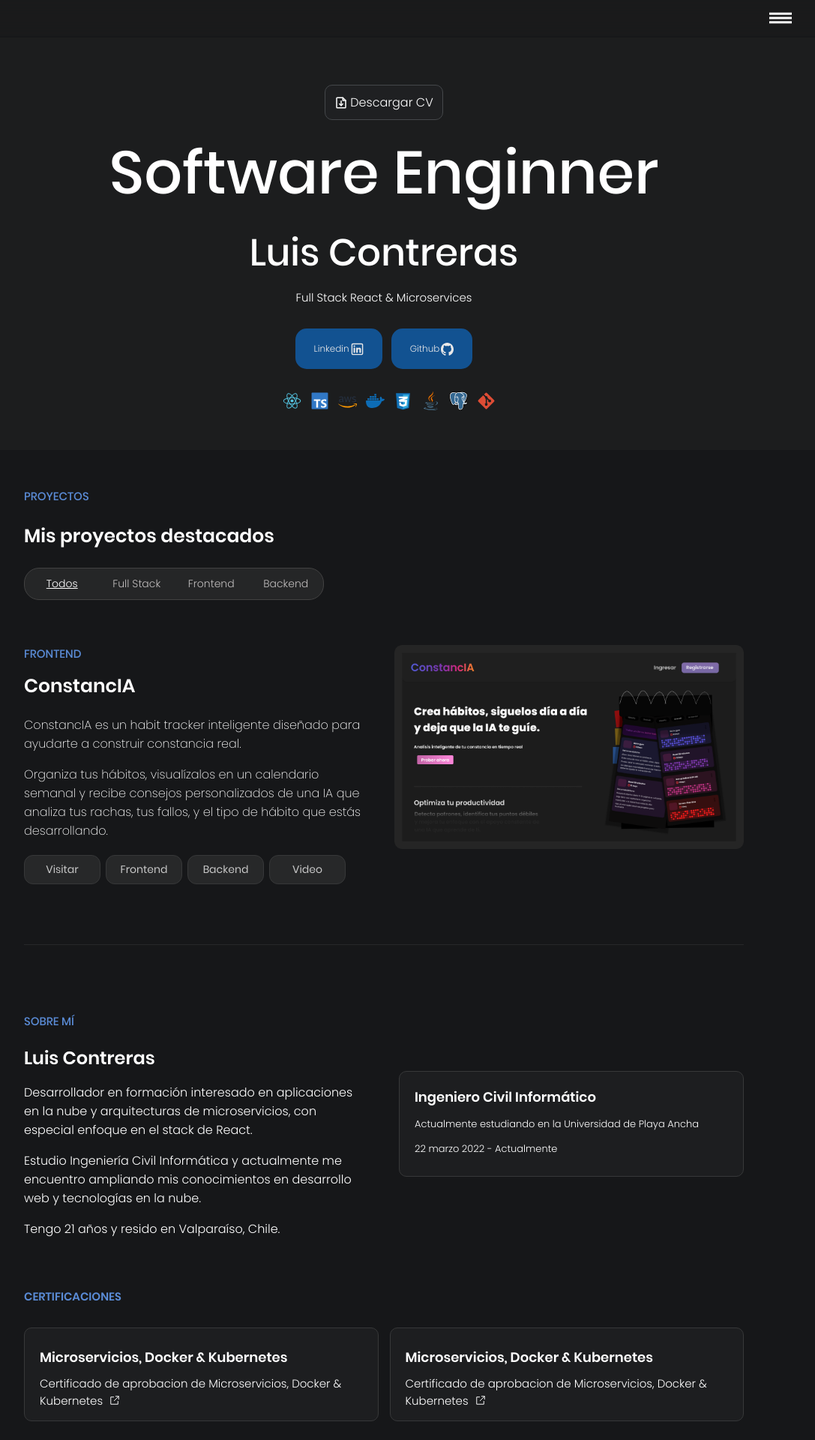
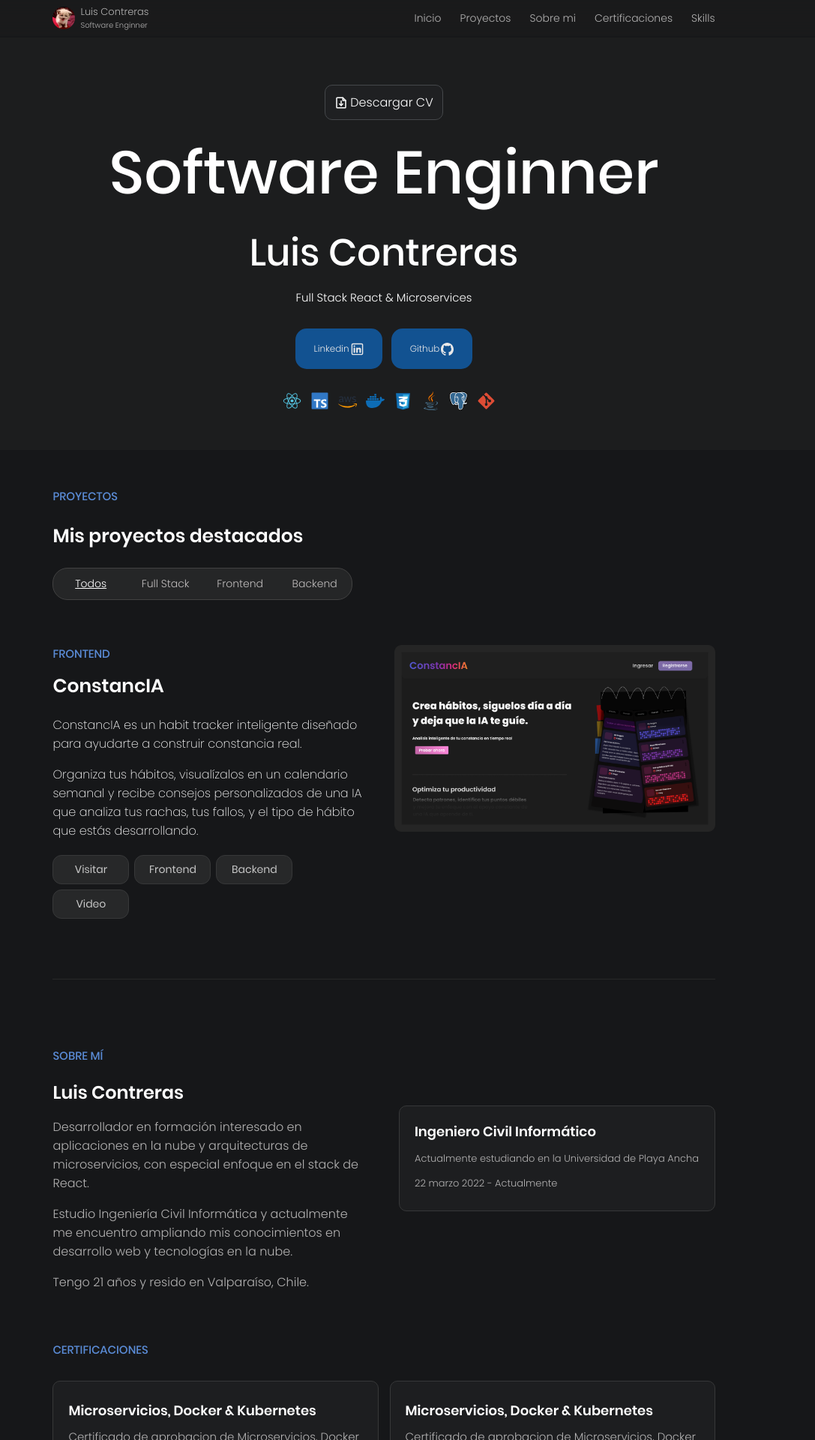
Before and after one commit to luinzv/portfolio, a React (Vite) app: page / in a window 1280 px wide. Shown: the top 1920 px of the page at 75% size, without its empty margins (128-1215 px from the left). Built offline with nearby package versions, Linux system fonts and the light colour scheme.

Commit message:
Agregando cambios en estilos

```diff
--- a/src/App.css
+++ b/src/App.css
@@ -34,11 +34,12 @@
   height: 48px;
 }
 
-.container-menu{
+.container-menu {
   width: 85%;
   display: flex;
   justify-content: flex-end;
 }
+
 .menu-icon {
   width: 30px;
 }
@@ -52,7 +53,7 @@
   text-align: center;
 }
 
-.header-container h1{
+.header-container h1 {
   font-size: clamp(45px, 10vw, 80px);
   font-weight: 500;
 }
@@ -130,3 +131,51 @@
   width: 30px;
   margin: 0px 6px;
 }
+
+.me-container{
+  display: none;
+}
+.sections{
+    display: none;
+  }
+
+@media (min-width: 900px) {
+  .menu-icon {
+    display: none;
+  }
+
+  .container-menu {
+    justify-content: space-between;
+    width: 69%;
+  }
+  .me-container{
+  display: flex;
+  align-items: center;
+  justify-content: center;
+  gap: 7px;
+  color: #b3b2b2;
+  }
+  .name{
+    font-size: 13px;
+    font-weight: 300;
+  }
+  .profession{
+    font-size: 10px;
+    font-weight: 300;
+  }
+  .me{
+    width: 30px;
+    height: 30px;
+    border-radius: 50%;
+  }
+  .sections{
+    display: flex;
+    flex-direction: row;
+    gap: 25px;
+    color: #b3b2b2;
+    align-items: center;
+    justify-content: center;
+    font-weight: 300;
+    font-size: 14px;
+  }
+}
--- a/src/App.tsx
+++ b/src/App.tsx
@@ -1,7 +1,7 @@
 import './App.css'
-import { downloadIcon, linkedinIcon, githubIcon, reactIcon, typescriptIcon, postgresqlIcon, dockerIcon, CSS3Icon, javaIcon, AWSIcon, gitIcon, menuIcon,} from '../src/assets/img/icons'
+import { downloadIcon, linkedinIcon, githubIcon, reactIcon, typescriptIcon, postgresqlIcon, dockerIcon, CSS3Icon, javaIcon, AWSIcon, gitIcon, menuIcon,} from './assets/img/icons'
 import { AboutmeSection, ProjectsSection, CertificationsSection, SkillSection, FooterSection } from './components'
-
+import meIcon from './assets/svg/me-icon.png'
 
 function App() {
 
@@ -12,6 +12,20 @@ function App() {
           <nav className='navbar-menu'>
             <div className="container-menu">
               <img src={menuIcon} alt="" className='menu-icon'/>
+              <div className="me-container">
+                <img src={meIcon} alt="img" className='me'/>
+                <div className="me-text">
+                  <p className='name'>Luis Contreras</p>
+                  <p className='profession'>Software Enginner</p>
+                </div>
+              </div>
+              <ul className='sections'>
+                <li><a href="">Inicio</a></li>
+                <li><a href="">Proyectos</a></li>
+                <li><a href="">Sobre mi</a></li>
+                <li><a href="">Certificaciones</a></li>
+                <li><a href="">Skills</a></li>
+              </ul>
             </div>
           </nav>
           <section className='home'>
--- a/src/components/AboutmeSection/AboutmeSection.css
+++ b/src/components/AboutmeSection/AboutmeSection.css
@@ -43,6 +43,12 @@
     font-weight: 300;
 }
 
+.about-text{
+    color: #b3b2b2;
+}
+.study-text{
+    color: #b3b2b2;
+}
 
 .study-card {
     background-color: #dbe0e409;
@@ -62,7 +68,7 @@
 
 @media (min-width:1100px) {
     .about-container {
-        width: 75%;
+        width: 69%;
     }
 
     .about {
--- a/src/components/AboutmeSection/AboutmeSection.tsx
+++ b/src/components/AboutmeSection/AboutmeSection.tsx
@@ -10,7 +10,7 @@ export const AboutmeSection = () => {
                 </header>
 
                 <div className="about">
-                    <div className="">
+                    <div className="about-text">
                         <p> Desarrollador en formación interesado en aplicaciones en la nube y arquitecturas de microservicios,
                             con especial enfoque en el stack de React. </p>
                         <p> Estudio Ingeniería Civil Informática y actualmente me encuentro ampliando mis conocimientos en desarrollo web y tecnologías en la nube. </p>
@@ -20,8 +20,8 @@ export const AboutmeSection = () => {
                     <div className="studies-container">
                         <div className="study-card">
                             <h3>Ingeniero Civil Informático</h3>
-                            <p>Actualmente estudiando en la Universidad de Playa Ancha</p>
-                            <p> 22 marzo 2022 - Actualmente</p>
+                            <p className='study-text'>Actualmente estudiando en la Universidad de Playa Ancha</p>
+                            <p className='study-text'> 22 marzo 2022 - Actualmente</p>
                         </div>
                     </div>
                 </div>
--- a/src/components/CertificationsSection/CertificationsSection.css
+++ b/src/components/CertificationsSection/CertificationsSection.css
@@ -34,15 +34,16 @@
     box-sizing: border-box;
 }
 
-.certifications-header h3 {
+.certifications-header> h3 {
     font-size: 15px;
     color: #5a8bd5;
     margin: 0;
+    font-weight: 500;
 }
 
 .certification a p {
     font-weight: 300;
-    color: white;
+    color: #b3b2b2;
 }
 
 .certification h3 {
@@ -58,7 +59,7 @@
 
 @media (min-width: 1100px) {
     .certifications-container {
-        width: 75%;
+        width: 69%;
     }
     .certifications{
         grid-template-columns: repeat(2, 1fr);
--- a/src/components/FooterSection/FooterSection.css
+++ b/src/components/FooterSection/FooterSection.css
@@ -49,19 +49,25 @@
     align-items: center;
     justify-content: center;
     gap: 40px;
+    opacity: .4;
 }
+
 
 .ancors-container li a img {
     width: 25px;
+
 }
+
+
 
 .ancors-container li {
     list-style-type: none;
 }
 
+
 @media (min-width: 1100px) {
     .container {
-        width: 75%;
+        width: 69%;
         flex-direction: row;
         justify-content: space-around;
     }
--- a/src/components/ProjectsSection/ProjectsSection.css
+++ b/src/components/ProjectsSection/ProjectsSection.css
@@ -129,11 +129,11 @@
         gap: 7px;
     }
     .category-projects {
-        width: 75%;
+        width: 69%;
     }
 
     .projectList {
-        width: 75%;
+        width: 69%;
     }
 
     .project {
--- a/src/components/SkillsSection/SkillSection.css
+++ b/src/components/SkillsSection/SkillSection.css
@@ -10,11 +10,11 @@
     width: 80%;
 }
 
-.skills-container h3 {
+.skills-container header >h3 {
     font-size: 15px;
     color: #5a8bd5;
     margin: 0;
-
+    font-weight: 500;
 }
 
 .skills {
@@ -40,6 +40,7 @@
     font-size: 14px;
     margin: 14px 0px;
     font-weight: 300;
+    color: #dedcdc;
 }
 
 
@@ -50,8 +51,8 @@
 }
 
 
-@media (min-width: 1100px) {
+@media (min-width: 900px) {
     .skills-container {
-        width: 75%;
+        width: 69%;
     }
 }
--- a/src/index.css
+++ b/src/index.css
@@ -68,7 +68,7 @@ body,
   font-family: Poppins, sans-serif;
 }
 
-a {
+a, li {
   all: unset;
   cursor: pointer;
   display: inline;
```
Also changed, not shown: src/assets/svg/me-icon.png (added).
